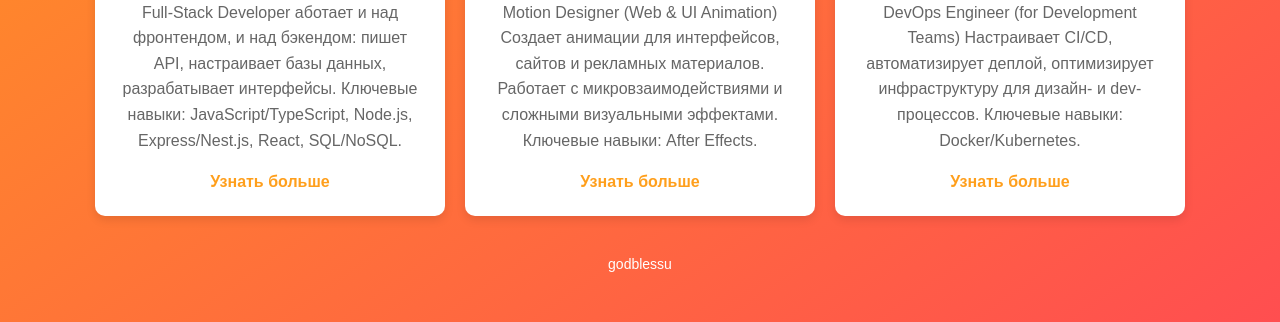
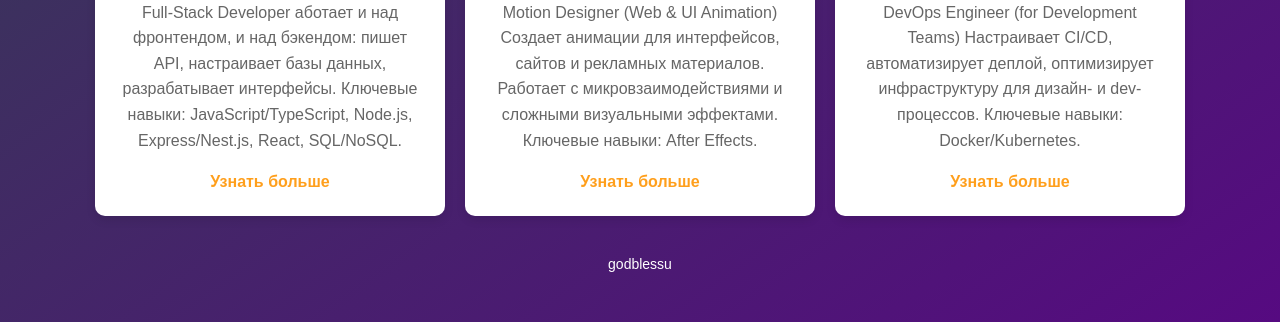
Before and after one commit to coolgrag/first-project, a plain HTML site: page WEll/index.html in a window 1280 px wide. Shown: the part 572-894 px from the top of the page. Drawn offline with Linux system fonts and the light colour scheme.

Commit message:
Update styles.css

```diff
--- a/WEll/styles.css
+++ b/WEll/styles.css
@@ -6,7 +6,7 @@
 
 body {
   font-family: Arial, sans-serif;
-  background-image: linear-gradient(to right bottom, #ff9f1c, #ff4e50);
+  background-image: linear-gradient(to right bottom, #0b212ed8, #560a81);
   color: white;
   min-height: 100vh;
   display: flex;
```
